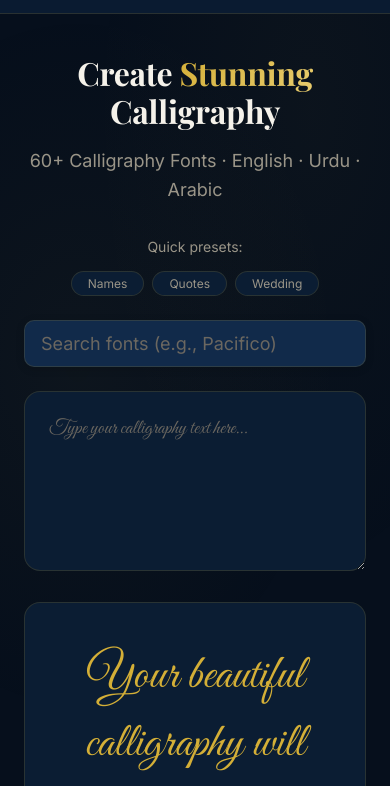
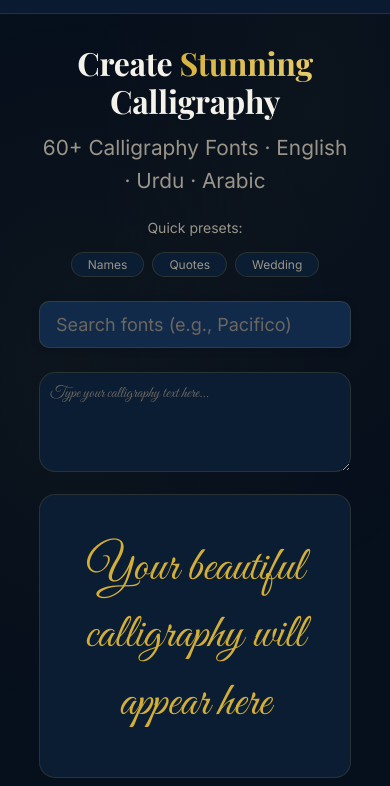
Before and after one commit to Mudassirafzal99/Calligraphy-font-generator, a website built with Vite: page index.html in a window 390 px wide. Shown: the part 58-844 px from the top of the page. Built offline with nearby package versions, Linux system fonts and the light colour scheme; a web font is replaced by a local one.

Commit message:
Fix hero section spacing, text input size, and results alignment

```diff
--- a/css/layout.css
+++ b/css/layout.css
@@ -175,22 +175,25 @@
 
 /* ---- HERO ---- */
 .hero {
-    padding: var(--sp-16) 0 var(--sp-12);
+    padding: 40px 20px;
     position: relative;
 }
 
 .hero__heading {
     text-align: center;
-    margin-bottom: var(--sp-8);
+    margin-bottom: var(--sp-4);
 }
 
 .hero__title {
-    margin-bottom: var(--sp-4);
+    margin-bottom: 10px;
+    font-size: 2.5rem;
 }
 
 .hero__subtitle {
     color: var(--clr-text-muted);
-    font-size: var(--fs-md);
+    margin-top: 5px;
+    margin-bottom: 20px;
+    font-size: 1.5rem;
 }
 
 /* ---- PRESETS ---- */
@@ -232,7 +235,7 @@
 .generator {
     display: grid;
     grid-template-columns: 1fr;
-    gap: var(--sp-6);
+    gap: 15px;
 }
 
 .generator__input-wrap {
@@ -244,11 +247,13 @@
     background: var(--clr-surface);
     border: 1.5px solid var(--clr-border);
     border-radius: var(--radius-lg);
-    padding: var(--sp-6);
+    padding: 10px;
     color: var(--clr-text);
-    font-size: var(--fs-lg);
+    font-size: 1.1rem;
     transition: border-color var(--dur-base);
-    min-height: 180px;
+    height: 120px;
+    max-height: 150px;
+    box-sizing: border-box;
 }
 
 .generator__input:focus {
@@ -760,11 +765,20 @@
     }
 
     .hero {
-        padding: var(--sp-10) 0 var(--sp-8);
+        padding: 30px 15px;
     }
 
     .hero__title {
-        font-size: var(--fs-2xl);
+        font-size: 2rem;
+    }
+
+    .hero__subtitle {
+        font-size: 1.3rem;
+    }
+
+    .generator__input {
+        height: 100px;
+        font-size: 1rem;
     }
 
     .font-grid,
```
